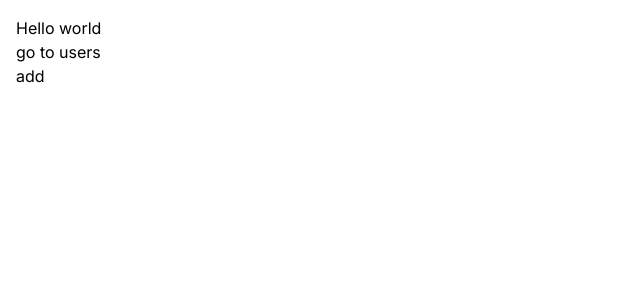
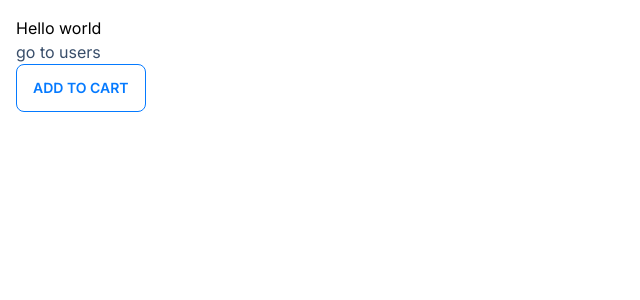
Before and after one commit to cagrisayir/next-app, a Next.js app: page / in a window 1280 px wide. Shown: the top 300 px of the page, without its empty margins (0-640 px from the left). Built offline with nearby package versions, Linux system fonts and the light colour scheme.

Commit message:
adding daisyui

```diff
--- a/app/components/AddToCart.tsx
+++ b/app/components/AddToCart.tsx
@@ -4,7 +4,12 @@
 	return (
 		<div>
 			{' '}
-			<button onClick={() => console.log('clicked')}>add</button>
+			<button
+				className='btn btn-outline btn-primary'
+				onClick={() => console.log('clicked')}
+			>
+				Add To Cart
+			</button>
 		</div>
 	);
 };
--- a/app/layout.tsx
+++ b/app/layout.tsx
@@ -1,22 +1,22 @@
-import './globals.css'
-import type { Metadata } from 'next'
-import { Inter } from 'next/font/google'
+import './globals.css';
+import type { Metadata } from 'next';
+import { Inter } from 'next/font/google';
 
-const inter = Inter({ subsets: ['latin'] })
+const inter = Inter({ subsets: ['latin'] });
 
 export const metadata: Metadata = {
 	title: 'Create Next App',
 	description: 'Generated by create next app',
-}
+};
 
 export default function RootLayout({
 	children,
 }: {
-  children: React.ReactNode
+	children: React.ReactNode;
 }) {
 	return (
-    <html lang="en">
+		<html lang='en' data-theme='winter'>
 			<body className={inter.className}>{children}</body>
 		</html>
-  )
+	);
 }
--- a/app/users/page.tsx
+++ b/app/users/page.tsx
@@ -1,6 +1,7 @@
 interface User {
 	id: number;
 	name: string;
+	email: string;
 }
 
 const UsersPage = async () => {
@@ -12,11 +13,22 @@
 	return (
 		<>
 			<h1>Users</h1>
-			<ul>
-				{users.map(user => (
-					<li key={user.id}>{user.name}</li>
-				))}
-			</ul>
+			<table className='table'>
+				<thead>
+					<tr>
+						<th>Name</th>
+						<th>E-mail</th>
+					</tr>
+				</thead>
+				<tbody>
+					{users.map(user => (
+						<tr key={user.id} className='hover'>
+							<td>{user.name}</td>
+							<td>{user.email}</td>
+						</tr>
+					))}
+				</tbody>
+			</table>
 		</>
 	);
 };
--- a/package.json
+++ b/package.json
@@ -21,5 +21,8 @@
     "react-dom": "18.2.0",
     "tailwindcss": "3.3.3",
     "typescript": "5.2.2"
+  },
+  "devDependencies": {
+    "daisyui": "^3.9.2"
   }
 }
--- a/tailwind.config.ts
+++ b/tailwind.config.ts
@@ -1,4 +1,4 @@
-import type { Config } from 'tailwindcss'
+import type { Config } from 'tailwindcss';
 
 const config: Config = {
 	content: [
@@ -15,6 +15,9 @@
 			},
 		},
 	},
-  plugins: [],
-}
-export default config
+	plugins: [require('daisyui')],
+	daisyui: {
+		themes: ['winter'],
+	},
+};
+export default config;
```
Also changed, not shown: 1 other file (tests, documents, lock files or other folders). Lines whose indentation alone changed are shown as unchanged.
